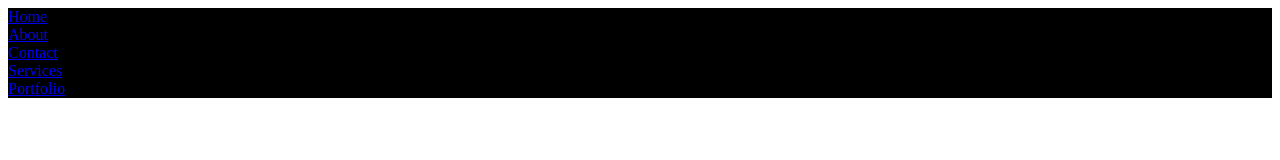
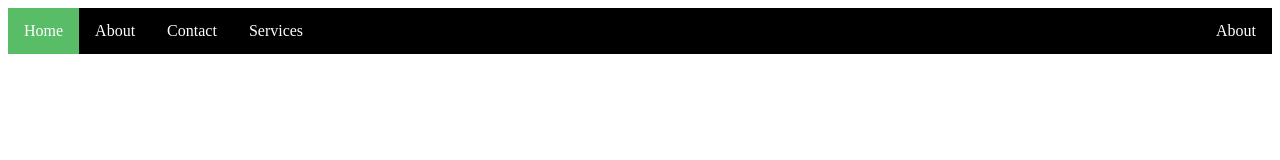
Before and after one commit to RuthieTecna/Mywebsite, a plain HTML site: page index.html in a window 1280 px wide. Drawn offline with Linux system fonts and the light colour scheme.

Commit message:
my website

```diff
--- a/Style.css
+++ b/Style.css
@@ -3,4 +3,27 @@ ul  {
     margin: 0;
     padding: 0;
     background-color:black;
+    overflow: hidden;
 }
+
+li  {
+    float: left;
+}
+
+li a {
+    color: white;
+    text-decoration: none;
+    padding: 14px 16px;
+    display: block;
+}
+
+li a:hover {
+    background-color:rgb(50, 50, 50)
+}
+
+.active {
+    background-color:rgb(89, 189, 104)
+}
+.moveright {
+    float: right;
+}
--- a/index.html
+++ b/index.html
@@ -9,11 +9,11 @@
 <body>
 
     <ul>
-        <li><a href="index.html">Home</a></li>
+        <li><a href="index.html" class="active">Home</a></li>
         <li><a href="about.html">About</a></li>
         <li><a href="contact.html">Contact</a></li>
         <li><a href="service.html">Services</a></li>
-        <li><a href="portfolio.html">Portfolio</a></li>
+        <li class="moveright"><a href="portfolio.html">About</a></li>
     </ul>
 
     <script src="script.js"></script>
```
